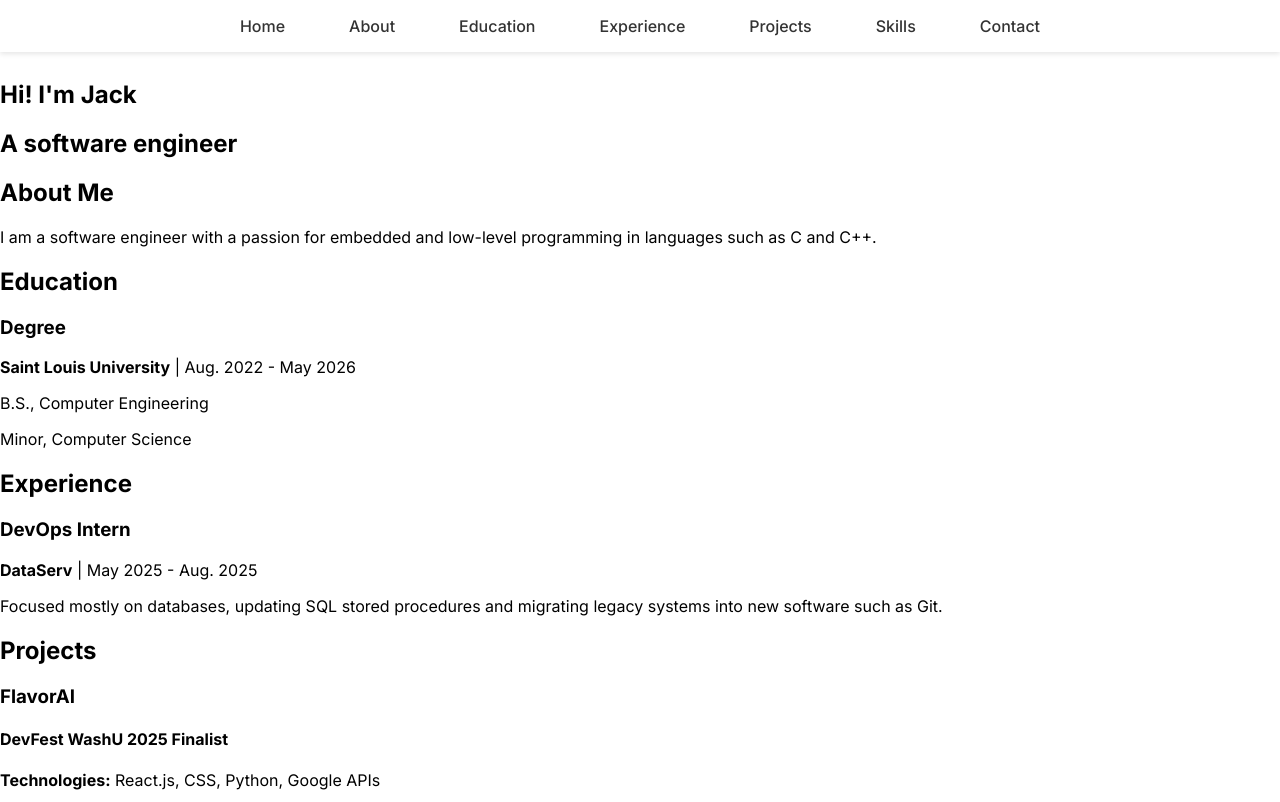
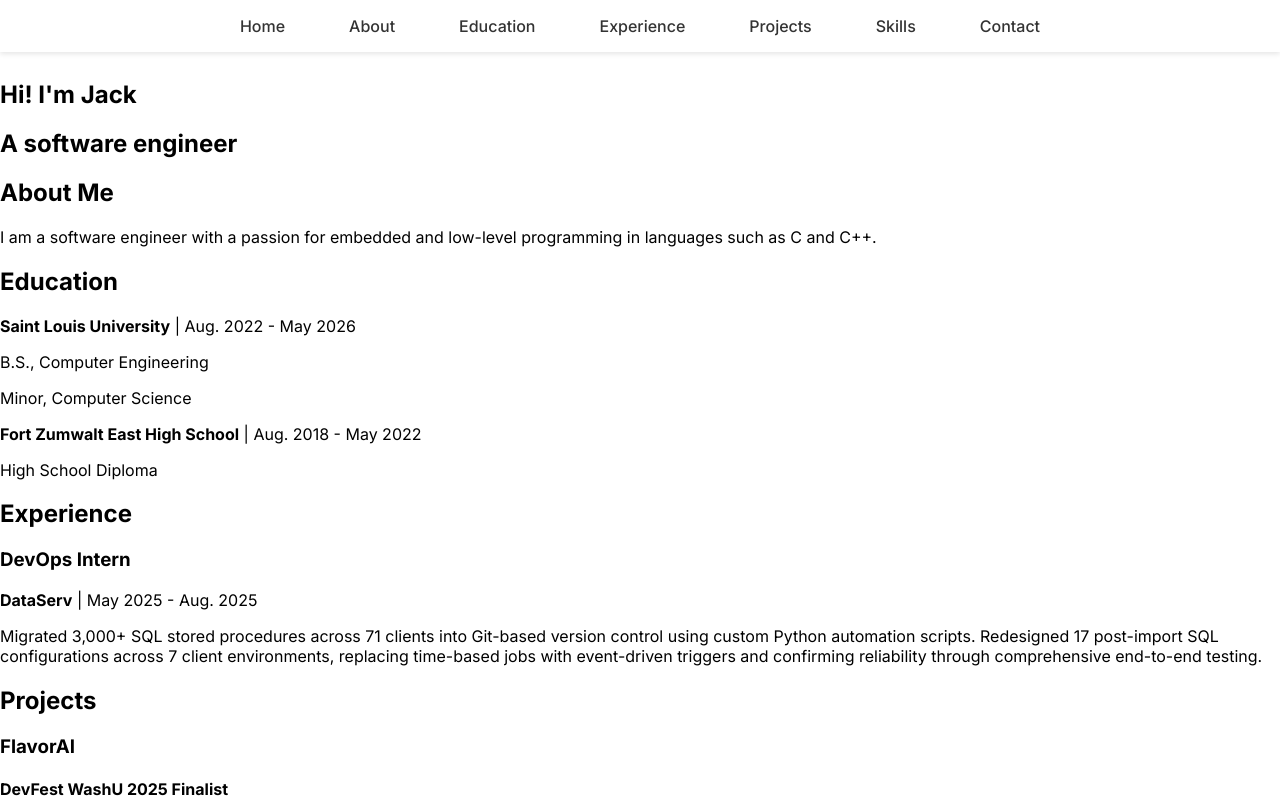
Before and after one commit to Rojoloco04/website, a plain HTML site: page index.html in a window 1280 px wide. Shown: the top 802 px of the page. Drawn offline with Linux system fonts and the light colour scheme.

Commit message:
Add education details and enhance experience description for clarity

```diff
--- a/index.html
+++ b/index.html
@@ -37,10 +37,13 @@
     <section id="education">
         <h2>Education</h2>
             <div class="educationItem">
-                <h3>Degree</h3>
                 <p><strong>Saint Louis University</strong> | Aug. 2022 - May 2026</p>
                 <p>B.S., Computer Engineering</p>
                 <p>Minor, Computer Science</p>
+            </div>
+            <div class="educationItem">
+                <p><strong>Fort Zumwalt East High School</strong> | Aug. 2018 - May 2022</p>
+                <p>High School Diploma</p>
             </div>
     </section>
 
@@ -49,7 +52,7 @@
             <div class="experienceItem">
                 <h3>DevOps Intern</h3>
                 <p><strong>DataServ</strong> | May 2025 - Aug. 2025</p>
-                <p>Focused mostly on databases, updating SQL stored procedures and migrating legacy systems into new software such as Git.</p>
+                <p>Migrated 3,000+ SQL stored procedures across 71 clients into Git-based version control using custom Python automation scripts. Redesigned 17 post-import SQL configurations across 7 client environments, replacing time-based jobs with event-driven triggers and confirming reliability through comprehensive end-to-end testing.</p>
             </div>
     <section>
 
```
